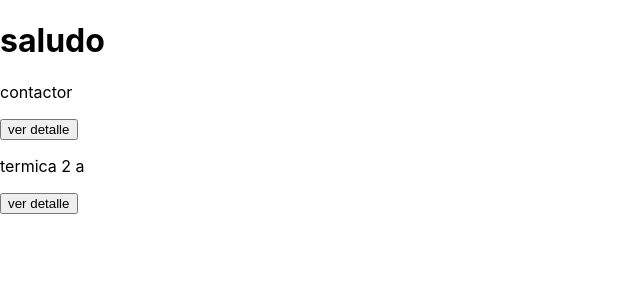
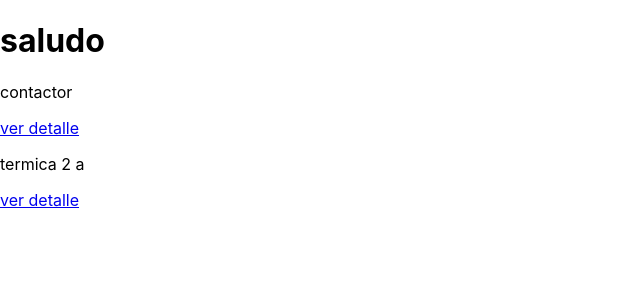
Before and after one commit to marianorigo18/2daPreEntregaRigo, a React (Create React App) app: page / in a window 1280 px wide. Shown: the top 300 px of the page, without its empty margins (0-640 px from the left). Built offline with nearby package versions, Linux system fonts and the light colour scheme.

Commit message:
fix commit

```diff
--- a/src/components/ItemListContainer/ItemListContainer.jsx
+++ b/src/components/ItemListContainer/ItemListContainer.jsx
@@ -1,6 +1,6 @@
 import { useState, useEffect } from "react"
 import {getProducts, getProductsByCategory} from "../../asyncMocks"
-import { useParams } from "react-router-dom"
+import { useParams, Link } from "react-router-dom"
 
 const ItemListContainer = () => {
     const [products, setProducts] = useState([])
@@ -33,7 +33,7 @@ const ItemListContainer = () => {
                 return(
                     <div key={prod.id}>
                         <p>{prod.name}</p>
-                        <button>ver detalle</button>
+                        <Link to={`/item/${prod.id}`}>ver detalle</Link>
                     </div>
                 )
             })}
```
